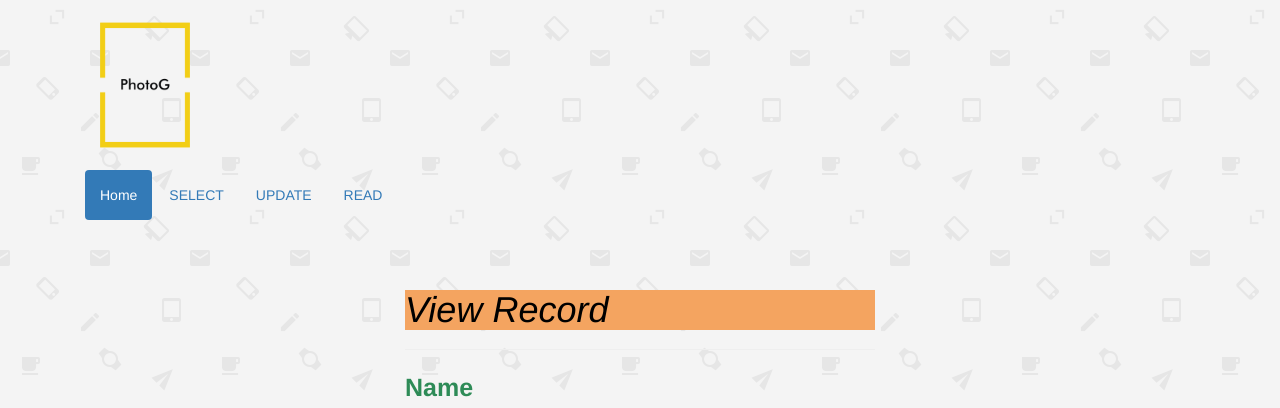
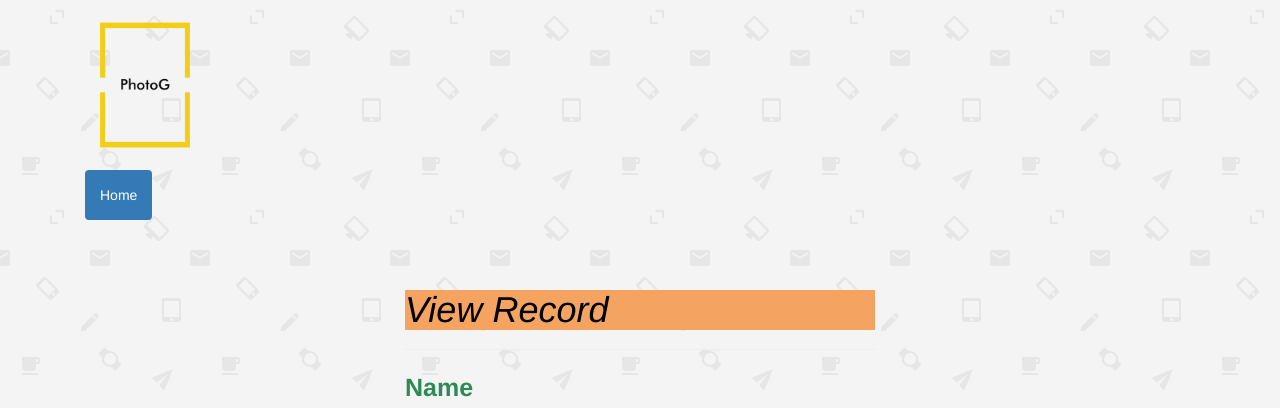
Before and after one commit to Usama868/CRUD, a PHP site: page /read.php?id=1 in a window 1280 px wide. Shown: the top 408 px of the page. Run offline with PHP 8.4, Linux system fonts and the light colour scheme; tables that the repository leaves empty or names only in its code hold one stand-in row (values such as "Sample post").

Commit message:
Merge origin/master
Conflicts:
	db-connect.php

```diff
--- a/read.php
+++ b/read.php
@@ -80,9 +80,7 @@ if(isset($_GET["id"]) && !empty(trim($_GET["id"]))){
             <div class="">
             <ul class="nav navbar-nav nav-pills">
                 <li class="active"><a href="form.php" target="_self">Home</a></li>
-                <li><a href="index.php" target="_self">SELECT</a></li>
-                <li><a href="update.php" target="_self">UPDATE</a></li>
-                <li><a href="read.php" target="_self">READ</a></li>
+
 
             </ul>
         </div>
```
